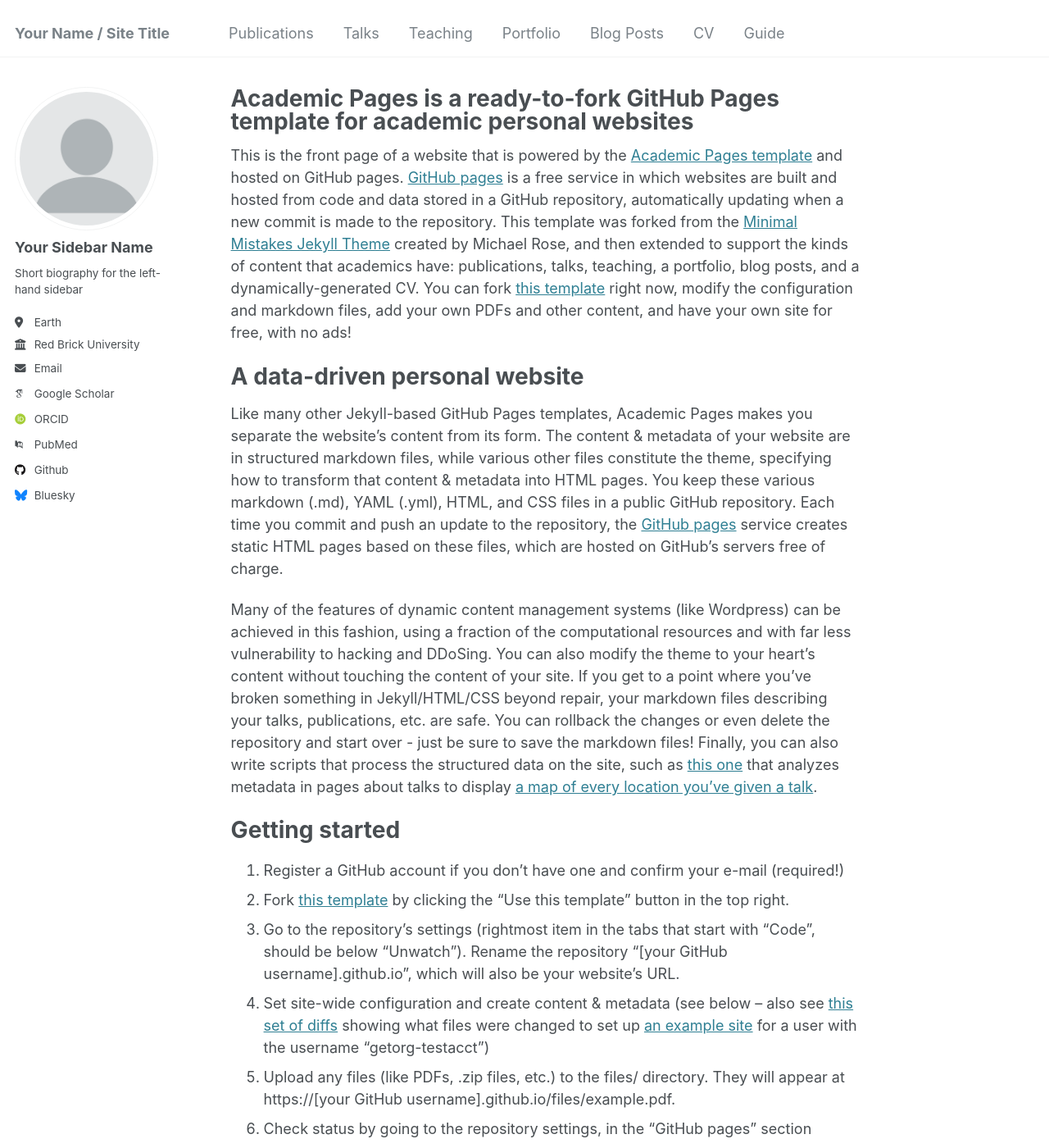
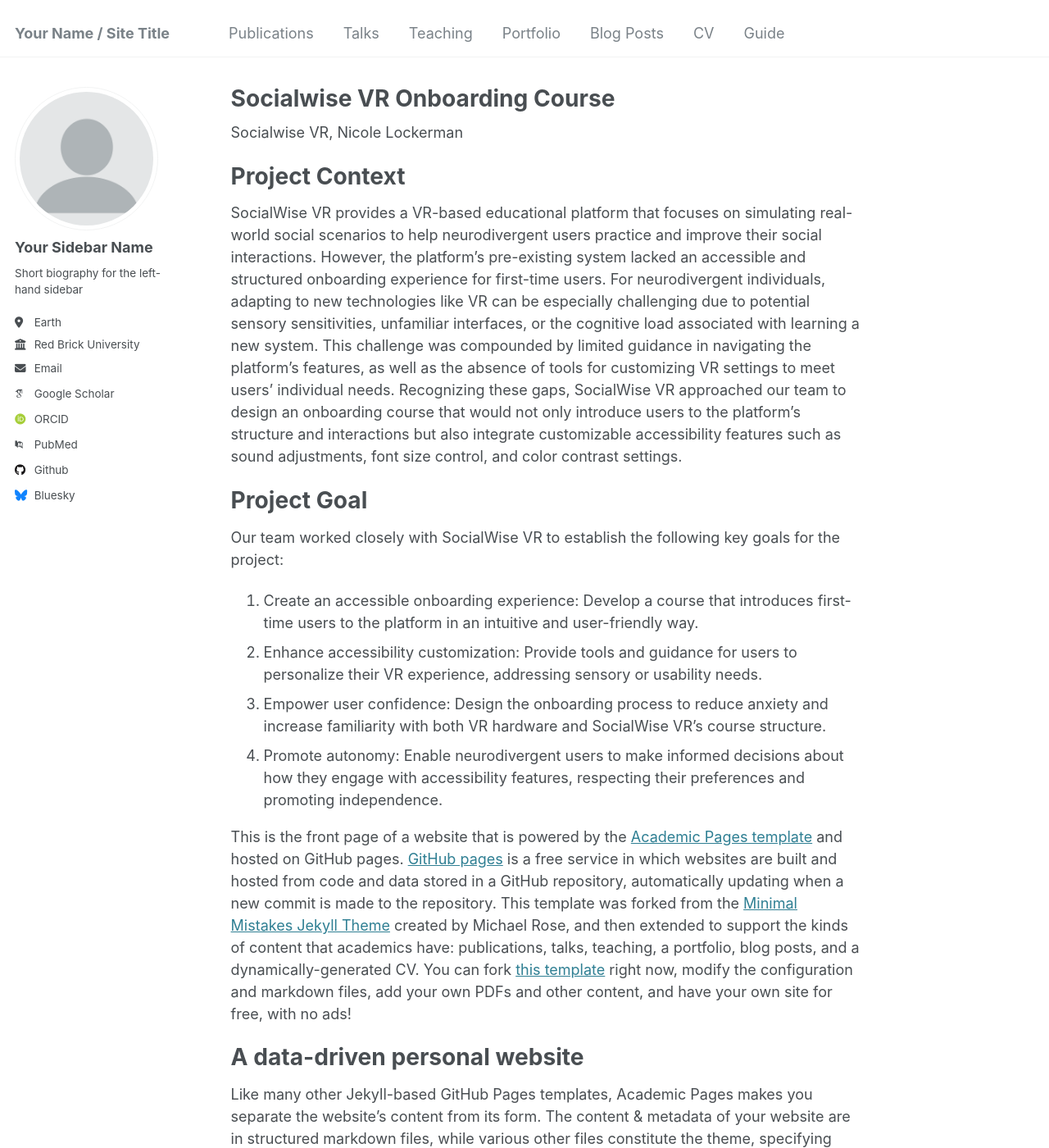
Before and after one commit to SocialwiseVR-CMU/socialwisevr-cmu.github.io, a Jekyll site: the page built from _pages/about.md, in a window 1280 px wide and 1400 px high. Shown: the whole window at 82% size. Built offline with Jekyll 4.4.1, drawn with Linux system fonts in a browser that asks for light colours; some web fonts are replaced.

Commit message:
test new changes

```diff
--- a/_pages/about.md
+++ b/_pages/about.md
@@ -1,11 +1,26 @@
 ---
 permalink: /
-title: "Academic Pages is a ready-to-fork GitHub Pages template for academic personal websites"
+title: "Socialwise VR Onboarding Course"
 author_profile: true
 redirect_from:
   - /about/
   - /about.html
 ---
+Socialwise VR, Nicole Lockerman
+
+Project Context
+======
+SocialWise VR provides a VR-based educational platform that focuses on simulating real-world social scenarios to help neurodivergent users practice and improve their social interactions. However, the platform’s pre-existing system lacked an accessible and structured onboarding experience for first-time users.
+For neurodivergent individuals, adapting to new technologies like VR can be especially challenging due to potential sensory sensitivities, unfamiliar interfaces, or the cognitive load associated with learning a new system. This challenge was compounded by limited guidance in navigating the platform’s features, as well as the absence of tools for customizing VR settings to meet users' individual needs.
+Recognizing these gaps, SocialWise VR approached our team to design an onboarding course that would not only introduce users to the platform's structure and interactions but also integrate customizable accessibility features such as sound adjustments, font size control, and color contrast settings.
+
+Project Goal
+======
+Our team worked closely with SocialWise VR to establish the following key goals for the project:
+1. Create an accessible onboarding experience: Develop a course that introduces first-time users to the platform in an intuitive and user-friendly way.
+1. Enhance accessibility customization: Provide tools and guidance for users to personalize their VR experience, addressing sensory or usability needs.
+1. Empower user confidence: Design the onboarding process to reduce anxiety and increase familiarity with both VR hardware and SocialWise VR’s course structure.
+1. Promote autonomy: Enable neurodivergent users to make informed decisions about how they engage with accessibility features, respecting their preferences and promoting independence.
 
 This is the front page of a website that is powered by the [Academic Pages template](https://github.com/academicpages/academicpages.github.io) and hosted on GitHub pages. [GitHub pages](https://pages.github.com) is a free service in which websites are built and hosted from code and data stored in a GitHub repository, automatically updating when a new commit is made to the repository. This template was forked from the [Minimal Mistakes Jekyll Theme](https://mmistakes.github.io/minimal-mistakes/) created by Michael Rose, and then extended to support the kinds of content that academics have: publications, talks, teaching, a portfolio, blog posts, and a dynamically-generated CV. You can fork [this template](https://github.com/academicpages/academicpages.github.io) right now, modify the configuration and markdown files, add your own PDFs and other content, and have your own site for free, with no ads!
 
```
Also changed, not shown: 1 other file.
